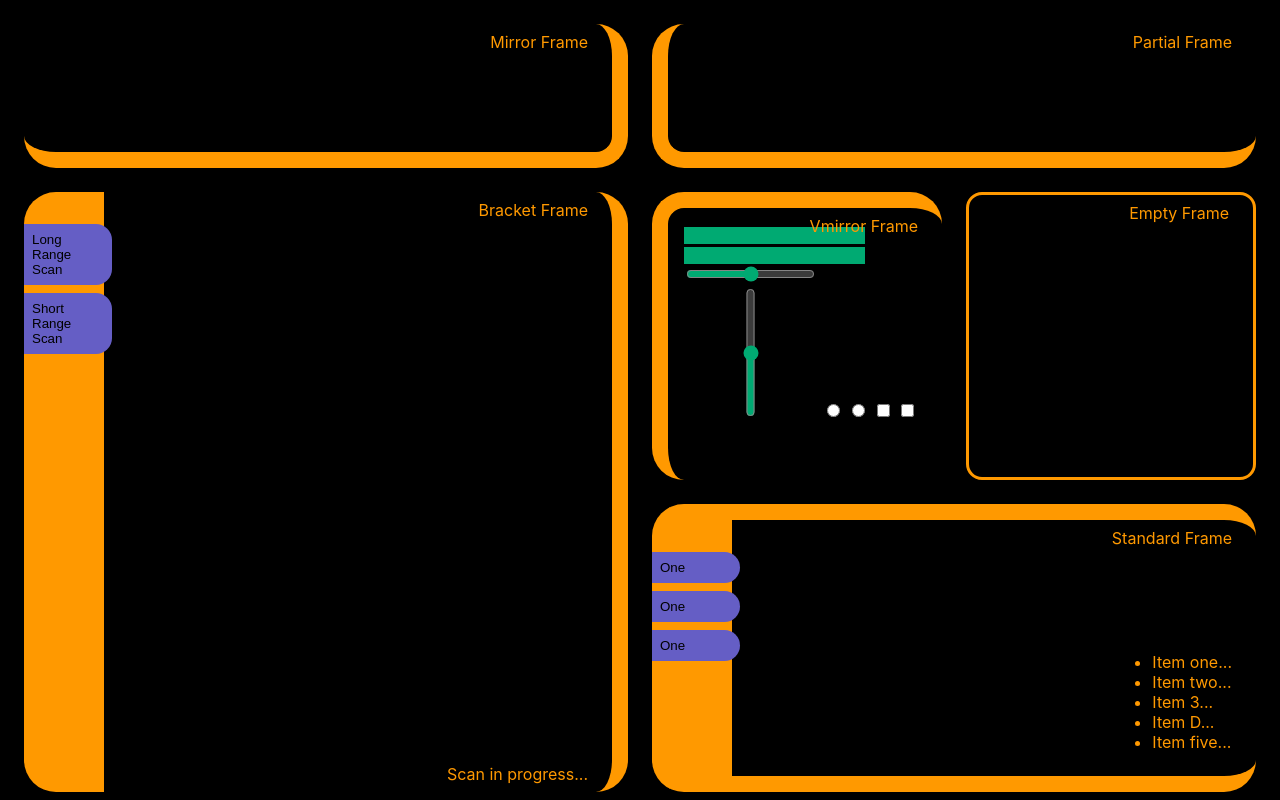
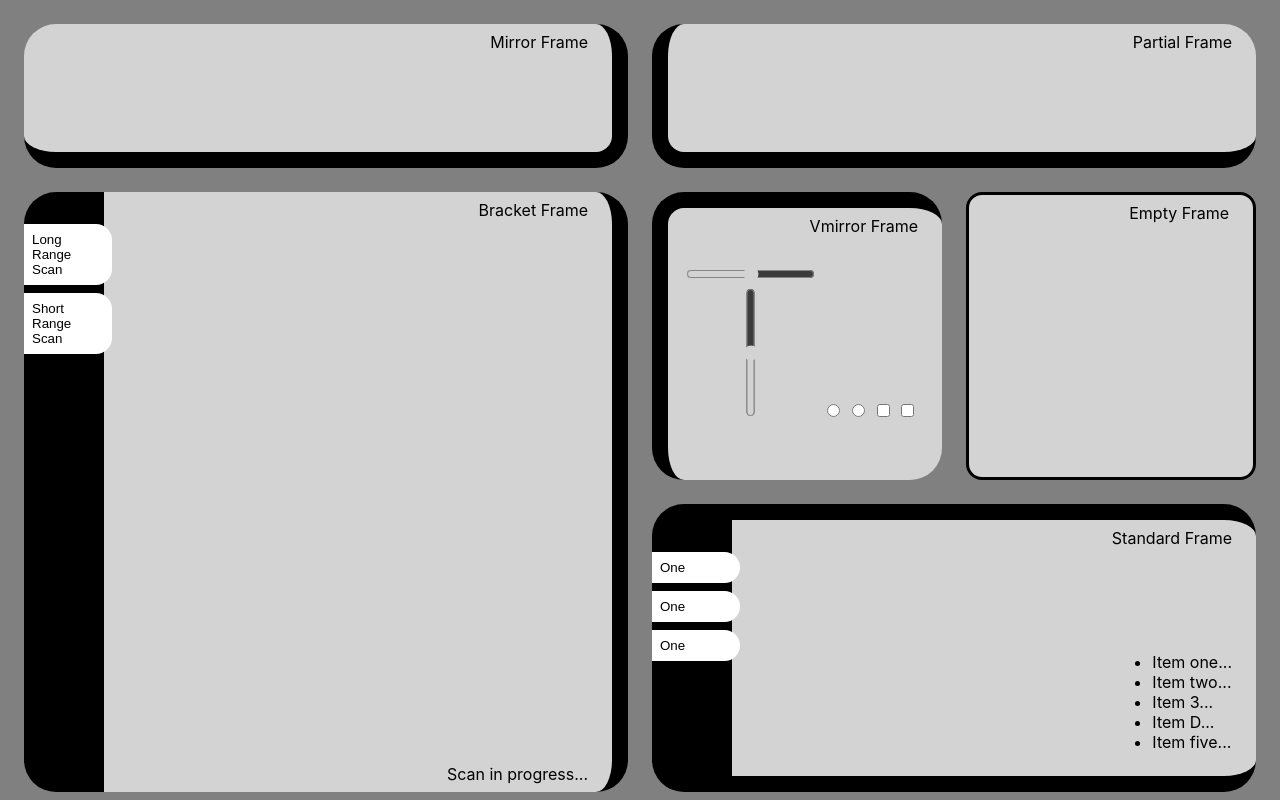
Before and after one commit to dennisdunn/protokuda, a website: page src/index.html in a window 1280 px wide. Drawn offline with Linux system fonts and the light colour scheme; files that its build step writes are made by us from their sources.

Commit message:
Cleaned up the theming.

```diff
--- a/src/index.html
+++ b/src/index.html
@@ -10,8 +10,7 @@
   <link rel="stylesheet" href="styles/colors.css" />
   <link rel="stylesheet" href="styles/controls.css" />
   <link rel="stylesheet" href="styles/frame.css" />
-  <link rel="stylesheet" href="themes/alert.css" />
-  <link rel="stylesheet" href="themes/zrek.css" />
+  <link rel="stylesheet" href="themes/atomic-tangerine.css" />
   <title>Protokuda</title>
 </head>
 
@@ -34,7 +33,7 @@
     <div class="d vmirror frame">
       <div class="title">Vmirror Frame</div>
       <div class="content">
-        <input type="text"/>
+        <input type="text" />
         <input type="number" />
         <input type="range" />
         <input type="range" class="vertical" />
--- /dev/null
+++ b/src/themes/atomic-tangerine-theme.css
@@ -0,0 +1,35 @@
+/**
+*/
+:root {
+    /** Palette (Triad) */
+    --primary-lighter: #ffc164;
+    --primary-light: #ffb039;
+    --primary: #ff9900;
+    --primary-dark: #c67600;
+    --primary-darker: #9b5d00;
+    --secondary-lighter: #655ec5;
+    --secondary-light: #463db7;
+    --secondary: #2419b2;
+    --secondary-dark: #1b128a;
+    --secondary-darker: #120b6c;
+    --accent-lighter: #4bbf99;
+    --accent-light: #27af83;
+    --accent: #00aa72;
+    --accent-dark: #008458;
+    --accent-darker: #006746;
+    /** Theme */
+    --backdrop: black;
+    --backdrop-light: black;
+    --backdrop-dark: black;
+    --on-backdrop: var(--primary);
+    --on-primary: black;
+    --secondary-light:var(--secondary-lighter);
+    --on-secondary: white;
+    --error: var(--red-alert);
+    --on-error: black;
+    --on-accent: #2419b2;
+
+    button:hover {
+        color: var(--primary);
+    }
+}
--- a/src/themes/zrek.css
+++ /dev/null
@@ -1,24 +0,0 @@
-/**
-*/
-:root {
-    --backdrop: black;
-    --backdrop-light: black;
-    --backdrop-dark: black;
-    --on-backdrop: var(--atomic-tangerine);
-    --primary: var(--atomic-tangerine);
-    --primary-light: #ffc164;
-    --primary-dark: #9b5d00;
-    --on-primary: black;
-    --secondary: #2419b2;
-    --secondary-light: #655ec5;
-    --secondary-dark: #120b6c;
-    --on-secondary: white;
-    --error: var(--red-alert);
-    --on-error: black;
-    --accent: #00aa72;
-    --on-accent: #2419b2;
-
-    button:hover {
-        color: var(--primary);
-    }
-}
```
Also changed, not shown: package.json (+3 -5 lines), dist/atomic-tangerine-theme.css, dist/protokuda.css, src/example-mode.css (renamed from src/themes/modes/alert.css).
